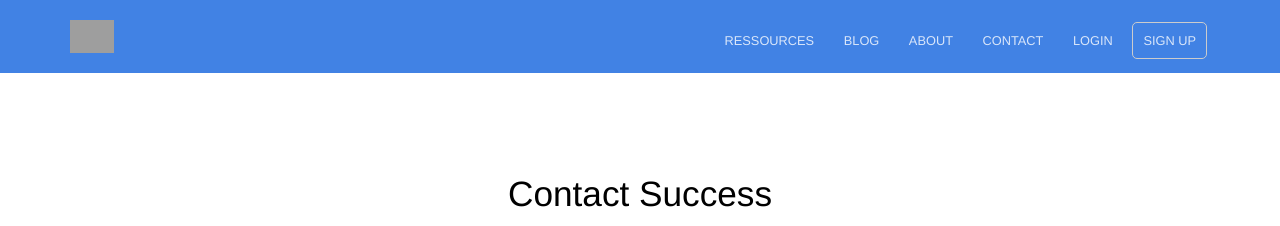
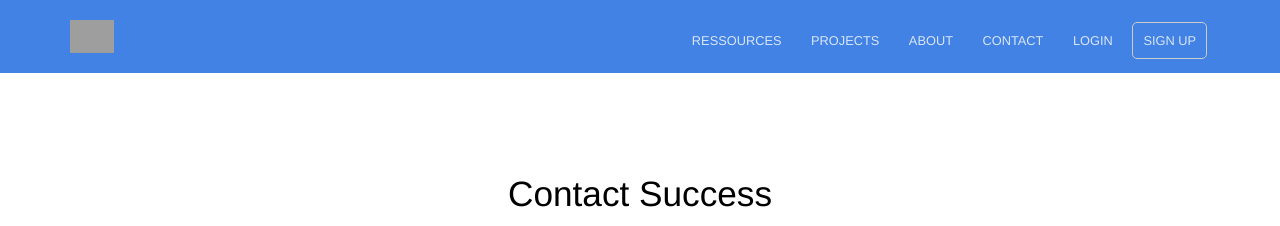
Before and after one commit to Bitcoin-InnovationHub/home, a Jekyll site: the page built from contact-success.html, in a window 1280 px wide. Shown: the top 226 px of the page. Built offline with Jekyll 4.4.1, drawn with Linux system fonts in a browser that asks for light colours; grey boxes are pictures that could not be loaded.

Commit message:
Update navigation.yml

```diff
--- a/_data/navigation.yml
+++ b/_data/navigation.yml
@@ -2,7 +2,7 @@
   link: /ressources/
   new_window: false
   highlight: false
-- name: Blog
+- name: Projects
   link: /blog/
   new_window: false
   highlight: false
```
